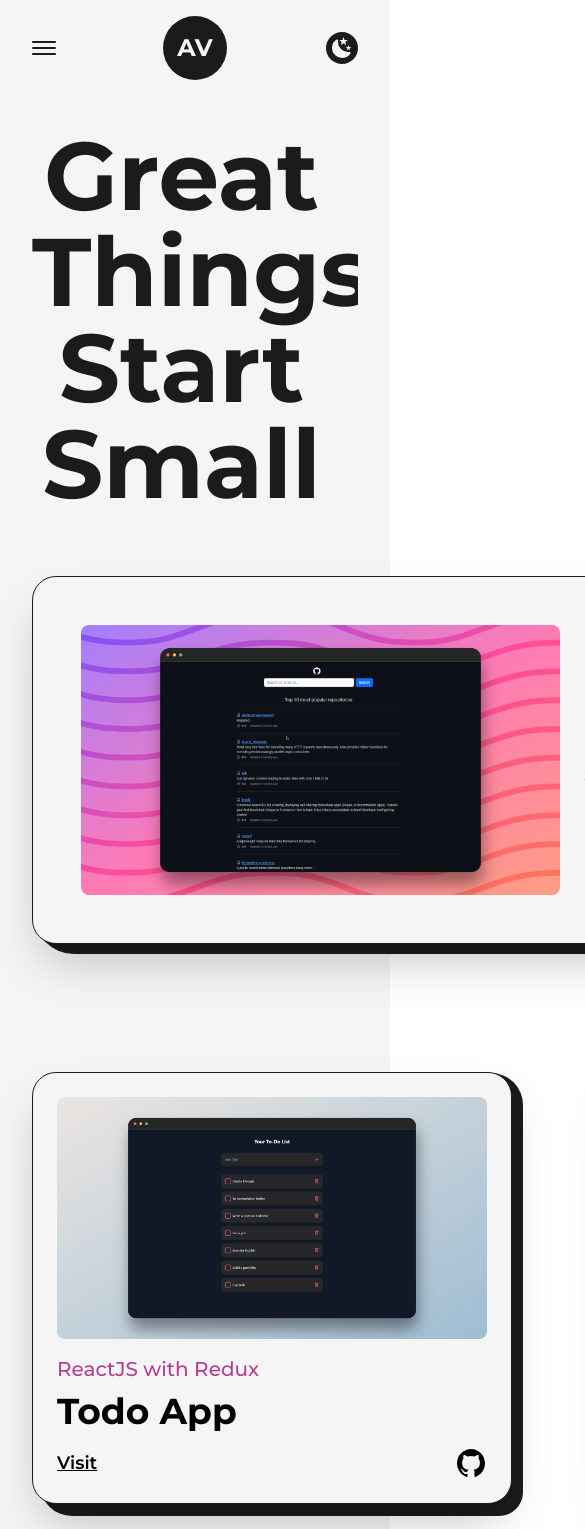
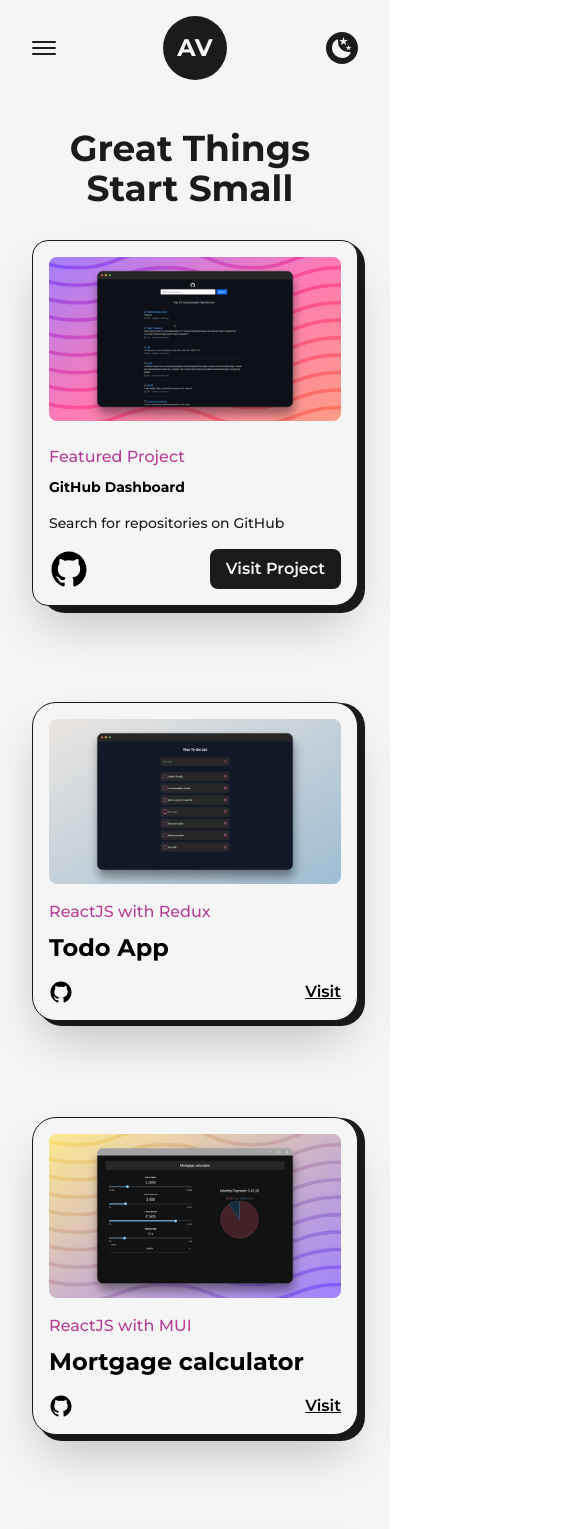
Before and after one commit to artsiom-voitas/portfolio-nextjs, a Next.js app: page /projects in a window 390 px wide. Shown: the top 1529 px of the page, 585 px wide, since content can reach past the window. Built offline with nearby package versions, Linux system fonts and the light colour scheme.

Commit message:
feat: added responsive design to projects page

```diff
--- a/src/components/Projects/FeaturedProject.jsx
+++ b/src/components/Projects/FeaturedProject.jsx
@@ -1,25 +1,26 @@
+import { motion } from 'framer-motion';
 import Image from 'next/image';
 import Link from 'next/link';
 import PropTypes from 'prop-types';
 import { GithubIcon } from '../icons';
-import { motion } from 'framer-motion';
 
 const FramerImage = motion(Image);
 
 function FeaturedProject({ type, title, summary, img, demoLink, githubLink }) {
     return (
+        <div className="col-span-12">
             <article
                 className="relative flex w-full items-center justify-between rounded-3xl
         rounded-br-2xl border border-solid border-dark bg-light p-12 shadow-2xl
-        dark:border-light dark:bg-dark">
+        dark:border-light dark:bg-dark lg:flex-col lg:p-8 xs:rounded-2xl xs:rounded-br-3xl xs:p-4">
                 <div
                     className="absolute -right-3 top-0 -z-10 h-[103%] w-[101%] rounded-[2.5rem]
-            rounded-br-3xl bg-dark dark:bg-light"
+            rounded-br-3xl bg-dark dark:bg-light sm:h-[102%] xs:-right-2 xs:w-full xs:rounded-[1.5rem]"
                 />
                 <Link
                     href={demoLink}
                     target="_blank"
-                className="w-1/2 cursor-pointer overflow-hidden rounded-lg">
+                    className="w-1/2 cursor-pointer overflow-hidden rounded-lg lg:w-full">
                     <FramerImage
                         src={img}
                         alt={title}
@@ -32,22 +33,22 @@
                     50vw"
                     />
                 </Link>
-            <div className="flex w-1/2 flex-col items-start justify-between pl-6">
-                <span className="text-xl font-medium text-primary dark:text-primaryDark">
+                <div className="flex w-1/2 flex-col items-start justify-between pl-6 lg:w-full lg:pl-0 lg:pt-6">
+                    <span className="text-xl font-medium text-primary dark:text-primaryDark xs:text-base">
                         {type}
                     </span>
                     <Link
                         href={demoLink}
                         target="_blank"
                         className="underline-offset-2 hover:underline">
-                    <h2 className="my-2 w-full text-left text-4xl font-bold dark:text-light">
+                        <h2 className="my-2 w-full text-left text-4xl font-bold dark:text-light sm:text-sm">
                             {title}
                         </h2>
                     </Link>
-                <p className="my-2 font-medium text-dark dark:text-light">
+                    <p className="my-2 font-medium text-dark dark:text-light sm:text-sm">
                         {summary}
                     </p>
-                <div className="mt-2 flex items-center">
+                    <div className="mt-2 flex items-center lg:w-full lg:justify-between">
                         <Link
                             href={githubLink}
                             target="_blank"
@@ -58,12 +59,13 @@
                             href={demoLink}
                             target="_blank"
                             className="ml-4 rounded-lg bg-dark p-2 px-6 text-lg font-semibold text-light
-                        dark:bg-light dark:text-dark">
+                        dark:bg-light dark:text-dark sm:px-4 sm:text-base">
                             Visit Project
                         </Link>
                     </div>
                 </div>
             </article>
+        </div>
     );
 }
 
--- a/src/components/Projects/Project.jsx
+++ b/src/components/Projects/Project.jsx
@@ -1,20 +1,21 @@
+import { motion } from 'framer-motion';
 import Image from 'next/image';
 import Link from 'next/link';
 import PropTypes from 'prop-types';
 import { GithubIcon } from '../icons';
-import { motion } from 'framer-motion';
 
 const FramerImage = motion(Image);
 
 function Project({ type, title, img, demoLink, githubLink }) {
     return (
+        <div className="col-span-6 lg:col-span-12">
             <article
                 className="relative flex w-full flex-col items-center justify-center
         rounded-3xl border border-solid border-dark bg-light p-6 shadow-2xl
-        dark:border-light dark:bg-dark">
+        dark:border-light dark:bg-dark xs:p-4">
                 <div
                     className="absolute -right-3 top-0 -z-10 h-[103%] w-[101%] rounded-[2rem]
-            rounded-br-3xl bg-dark dark:bg-light"
+            rounded-br-3xl bg-dark dark:bg-light md:-right-2 md:w-[101%] xs:h-[102%] xs:rounded-[1.5rem]"
                 />
                 <Link
                     href={demoLink}
@@ -33,33 +34,34 @@
                     />
                 </Link>
                 <div className="mt-4 flex w-full flex-col items-start justify-between">
-                <span className="text-xl font-medium text-primary dark:text-primaryDark">
+                    <span className="text-xl font-medium text-primary dark:text-primaryDark lg:text-lg md:text-base">
                         {type}
                     </span>
                     <Link
                         href={demoLink}
                         target="_blank"
                         className="underline-offset-2 hover:underline">
-                    <h2 className="my-2 w-full text-left text-4xl font-bold">
+                        <h2 className="my-2 w-full text-left text-4xl font-bold lg:text-2xl">
                             {title}
                         </h2>
                     </Link>
-                <div className="mt-2 flex w-full items-center justify-between">
+                    <div className="mt-2 flex w-full items-center justify-between lg:flex-row-reverse">
                         <Link
                             href={demoLink}
                             target="_blank"
-                        className="text-lg font-semibold underline">
+                            className="text-lg font-semibold underline md:text-base">
                             Visit
                         </Link>
                         <Link
                             href={githubLink}
                             target="_blank"
-                        className="w-8">
+                            className="w-8 md:w-6">
                             <GithubIcon />
                         </Link>
                     </div>
                 </div>
             </article>
+        </div>
     );
 }
 
--- a/src/pages/projects.jsx
+++ b/src/pages/projects.jsx
@@ -28,10 +28,9 @@
                 <Layout className="pt-16">
                     <AnimatedText
                         text="Great things start small"
-                        className="mb-16"
+                        className="mb-16 lg:!text-7xl sm:mb-8 sm:!text-6xl xs:!text-4xl"
                     />
-                    <div className="grid grid-cols-12 gap-24 gap-y-32">
-                        <div className="col-span-12">
+                    <div className="grid grid-cols-12 gap-24 gap-y-32 xl:gap-x-16 lg:gap-x-8 md:gap-y-24 sm:gap-x-0">
                         <FeaturedProject
                             type="Featured Project"
                             title="GitHub Dashboard"
@@ -40,8 +39,6 @@
                             demoLink="https://artsiom-voitas.github.io/github-dashboard/#/"
                             githubLink="https://github.com/artsiom-voitas/github-dashboard"
                         />
-                        </div>
-                        <div className="col-span-6">
                         <Project
                             type="ReactJS with Redux"
                             title="Todo App"
@@ -49,8 +46,6 @@
                             demoLink="https://artsiom-voitas.github.io/todo-app/"
                             githubLink="https://github.com/artsiom-voitas/todo-app/"
                         />
-                        </div>
-                        <div className="col-span-6">
                         <Project
                             type="ReactJS with MUI"
                             title="Mortgage calculator"
@@ -58,8 +53,6 @@
                             demoLink="https://artsiom-voitas.github.io/mortgage-calculator/"
                             githubLink="https://github.com/artsiom-voitas/mortgage-calculator/"
                         />
-                        </div>
-                        <div className="col-span-12">
                         <FeaturedProject
                             type="Vanila JS"
                             title="AV Store"
@@ -70,8 +63,6 @@
                             demoLink="https://artsiom-voitas.github.io/av-store/dist/index.html"
                             githubLink="https://github.com/artsiom-voitas/av-store/"
                         />
-                        </div>
-                        <div className="col-span-6">
                         <Project
                             type="Responsive landing"
                             title="Webovio"
@@ -79,8 +70,7 @@
                             demoLink="https://artsiom-voitas.github.io/webovio/build/"
                             githubLink="https://github.com/artsiom-voitas/webovio/"
                         />
-                        </div>
-                        <div className="col-span-6">
+
                         <Project
                             type="Responsive landing"
                             title="Rayal Park"
@@ -88,8 +78,6 @@
                             demoLink="https://artsiom-voitas.github.io/rayal-park/"
                             githubLink="https://github.com/artsiom-voitas/rayal-park/"
                         />
-                        </div>
-                        <div className="col-span-6">
                         <Project
                             type="Landing"
                             title="Universal Store"
@@ -97,8 +85,6 @@
                             demoLink="https://artsiom-voitas.github.io/universal-store/build/"
                             githubLink="https://github.com/artsiom-voitas/universal-store"
                         />
-                        </div>
-                        <div className="col-span-6">
                         <Project
                             type="Landing"
                             title="Honey Store"
@@ -107,7 +93,6 @@
                             githubLink="https://github.com/artsiom-voitas/honey-store"
                         />
                     </div>
-                    </div>
                 </Layout>
             </main>
         </>
```
Lines whose indentation alone changed are shown as unchanged.
